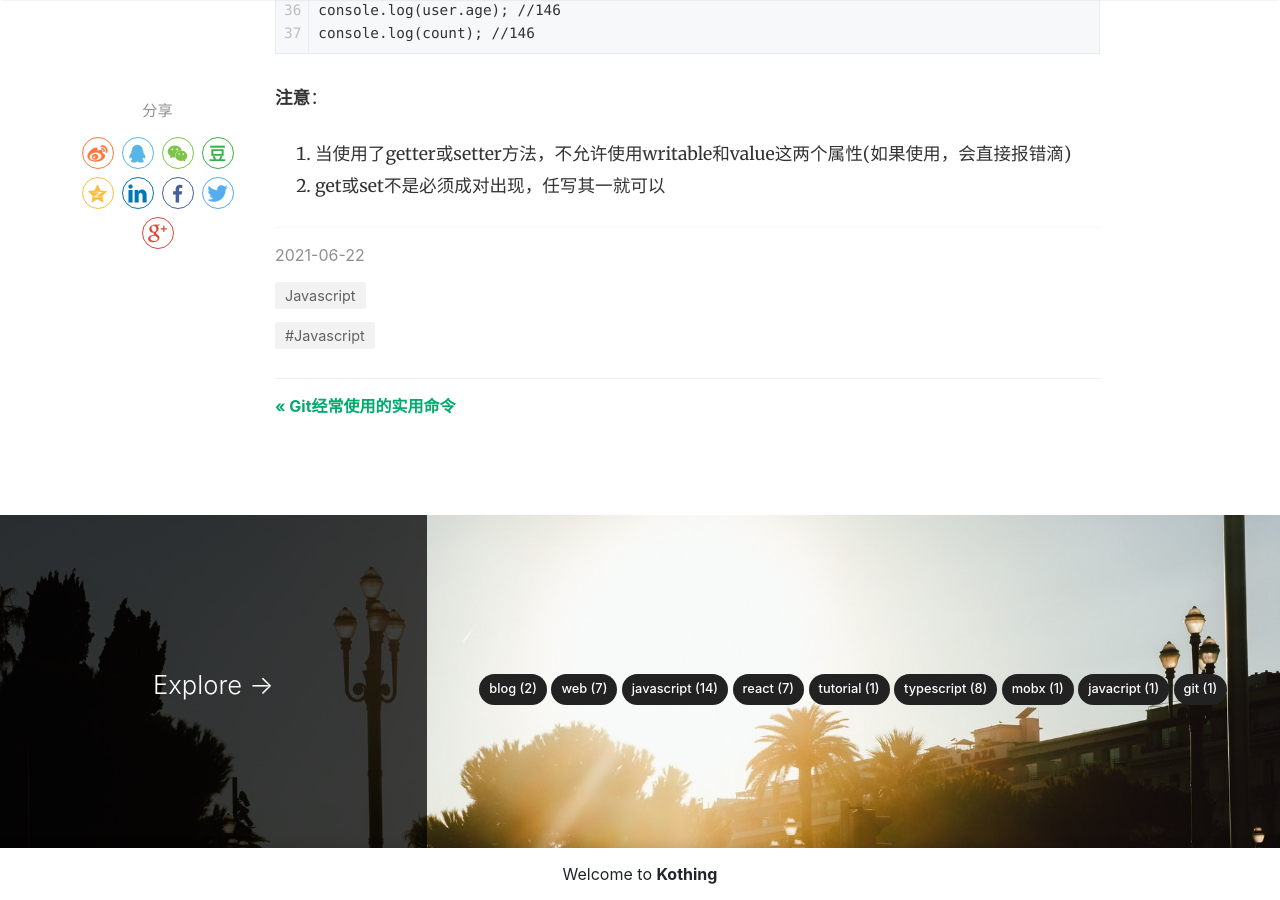
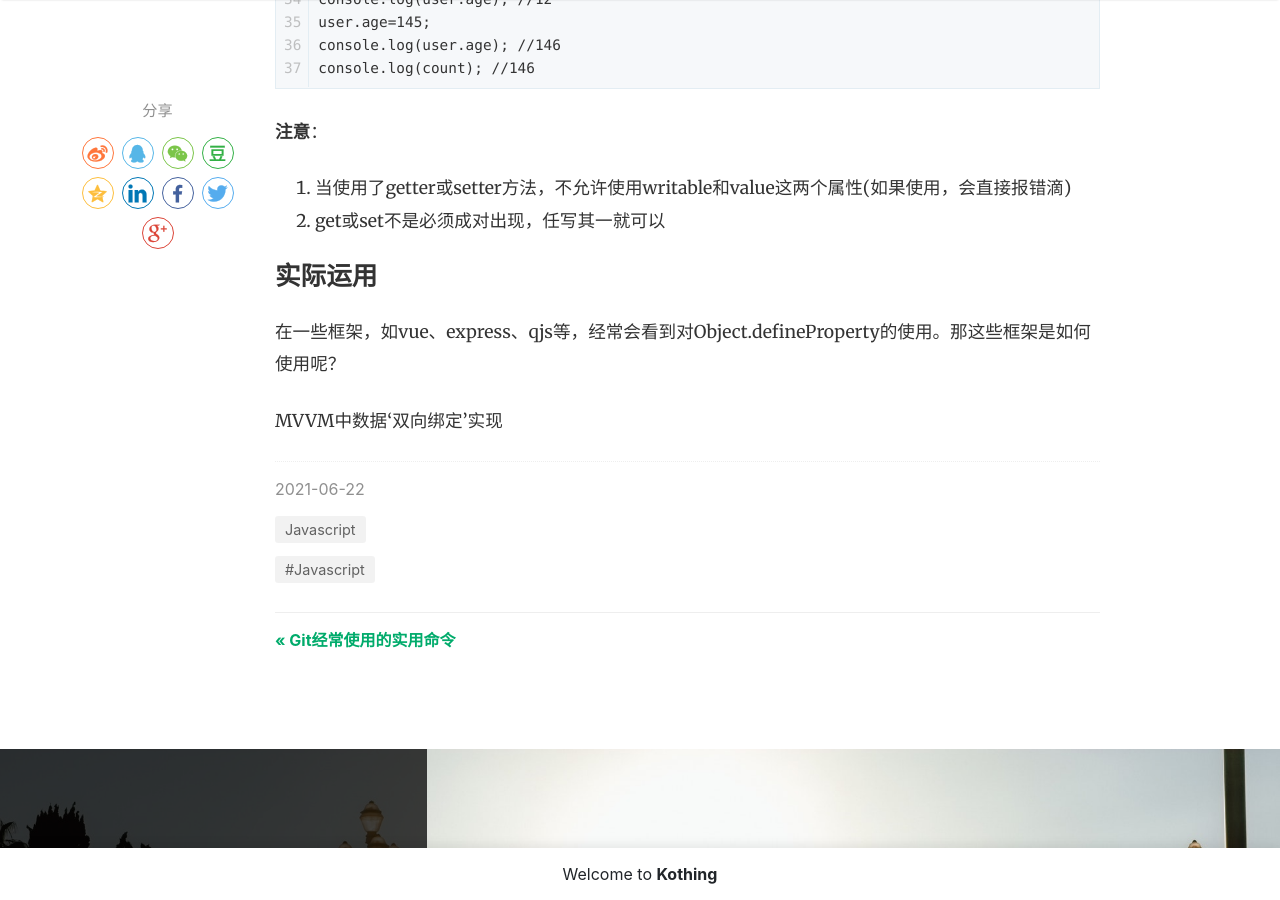
Before and after one commit to kothing/kothing.github.io, a Jekyll site: the page built from _posts/2021-06-22-Object.defineProperty.md, in a window 1280 px wide and 900 px high, scrolled down 10326 px. Built offline with Jekyll 4.4.1, drawn with Linux system fonts in a browser that asks for light colours; nearby versions of some CDN libraries; comment, search, counter and statistics services are not loaded.

Commit message:
Update 2021-06-22-Object.defineProperty.md

````diff
--- a/_posts/2021-06-22-Object.defineProperty.md
+++ b/_posts/2021-06-22-Object.defineProperty.md
@@ -45,10 +45,10 @@
 ```
 ---
 
-### 语法
+## 语法
 > `Object.defineProperty(object, property, descriptor)`
 
-### 参数
+## 参数
 **`object`**: 要定义属性的对象
 **`property`**: 要定义或修改的属性的名称或 Symbol
 **`descriptor`**: 要定义或修改的属性描述符
@@ -76,14 +76,14 @@
 }
 ```
 
-### 返回值
+## 返回值
 返回值为当前对象
 
-### 示例
+## 示例
 
 参数 `descriptor` 各个属性的具体用法。
 
-#### `value`属性
+### `value`属性
 使用`Object.defineProperty()`给user添加name属性：
 ```
 let user = {};
@@ -122,7 +122,7 @@
 });
 ```
 
-#### `writable` 属性
+### `writable` 属性
 
 当 writable 属性设置为 false 时，该属性被称为“不可写的”。它不能被重新赋值。
 ```
@@ -155,7 +155,7 @@
 ```
 可以看出修改成功
 
-#### `enumerable` 属性
+### `enumerable` 属性
 `enumerable` 定义了对象的属性是否可以在 `for...in` 循环和 `Object.keys()` 中被枚举。
 ```
 let user ={
@@ -208,7 +208,7 @@
 ```
 可以看出 `enumerable=false` 的 `birth` 属性并没有被枚举出来。
 
-#### `configurable` 属性
+### `configurable` 属性
 `configurable` 特性表示对象的属性是否可以被删除，以及除 `value` 和 `writable` 特性外的其他特性(在第一次设置之后)是否可以被修改。
 
 第一次定义属性时把 `configurable` 设置为 `false`
@@ -287,7 +287,7 @@
 // 结果显示 删除gender失败
 ```
 
-#### Setters 和 Getters
+### Setters 和 Getters
 `get`和`set`是非常重要的用法。
 ```
 let user ={
@@ -387,3 +387,9 @@
 **注意**：
 1. 当使用了getter或setter方法，不允许使用writable和value这两个属性(如果使用，会直接报错滴)
 2. get或set不是必须成对出现，任写其一就可以
+
+
+## 实际运用
+在一些框架，如vue、express、qjs等，经常会看到对Object.defineProperty的使用。那这些框架是如何使用呢？
+
+MVVM中数据‘双向绑定’实现
````
